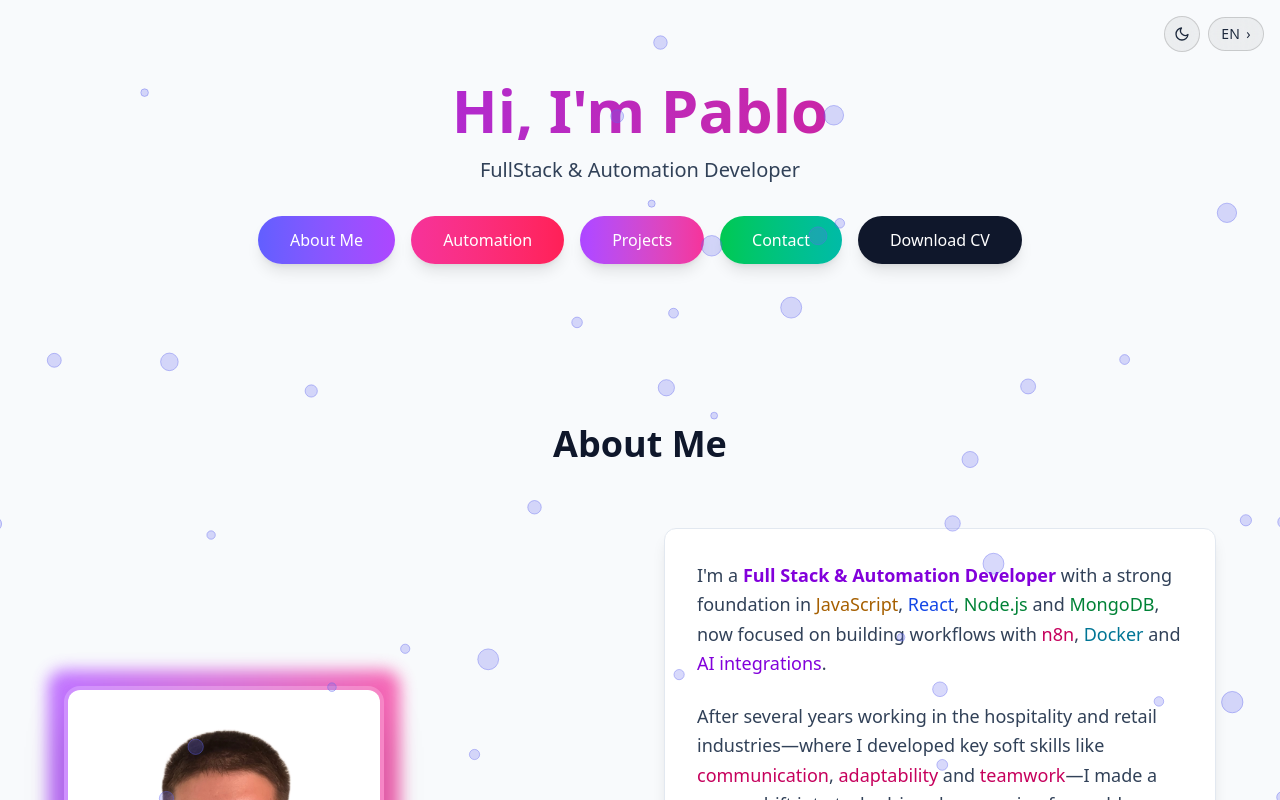
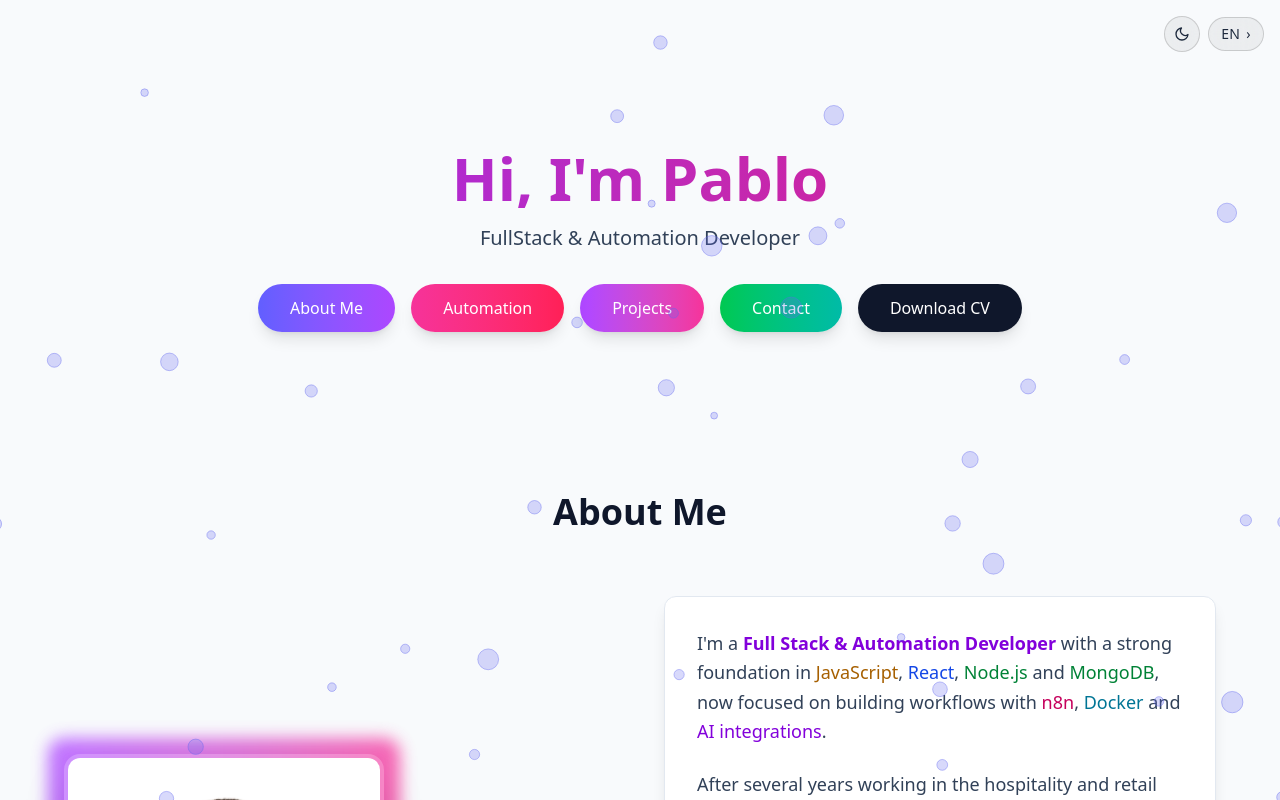
Before and after one commit to pablojvm/PVM-PersonalPage, a React (Vite) app: page / in a window 1280 px wide. Shown: the top 800 px of the page. Built offline with nearby package versions, Linux system fonts and the light colour scheme.

Commit message:
cambio de tobbar, no estático

```diff
--- a/src/components/TopBar.jsx
+++ b/src/components/TopBar.jsx
@@ -6,9 +6,11 @@ import ThemeToggle from "./ThemeToggle";
  * animated particle background doesn't intercept clicks.
  */
 const TopBar = () => (
-  <div className="fixed top-4 right-4 z-50 flex items-center gap-2">
-    <ThemeToggle />
-    <LanguageSelector />
+  <div className="w-full flex justify-end px-4 py-4 z-50">
+    <div className="flex items-center gap-2">
+      <ThemeToggle />
+      <LanguageSelector />
+    </div>
   </div>
 );
 
```
